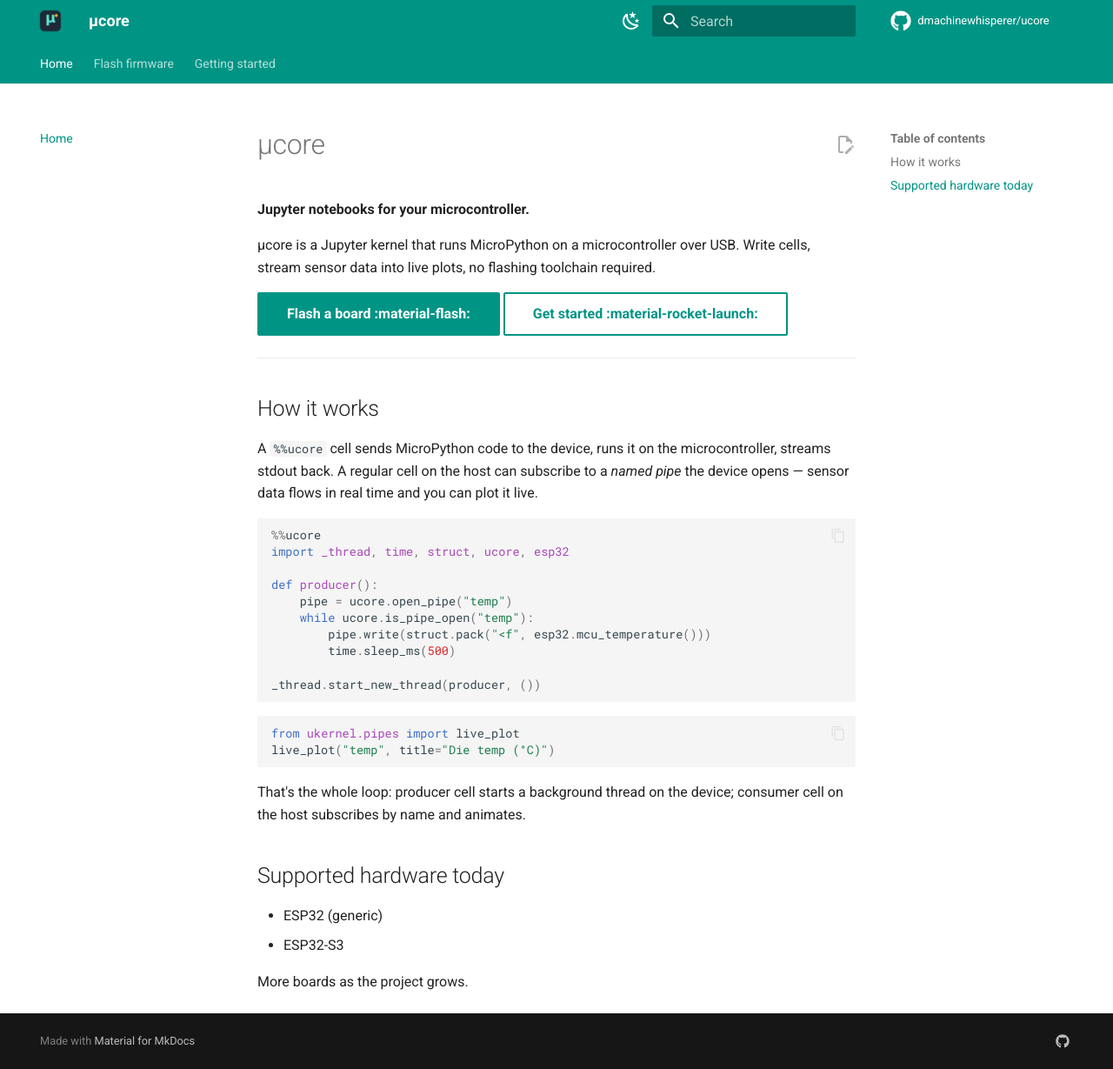
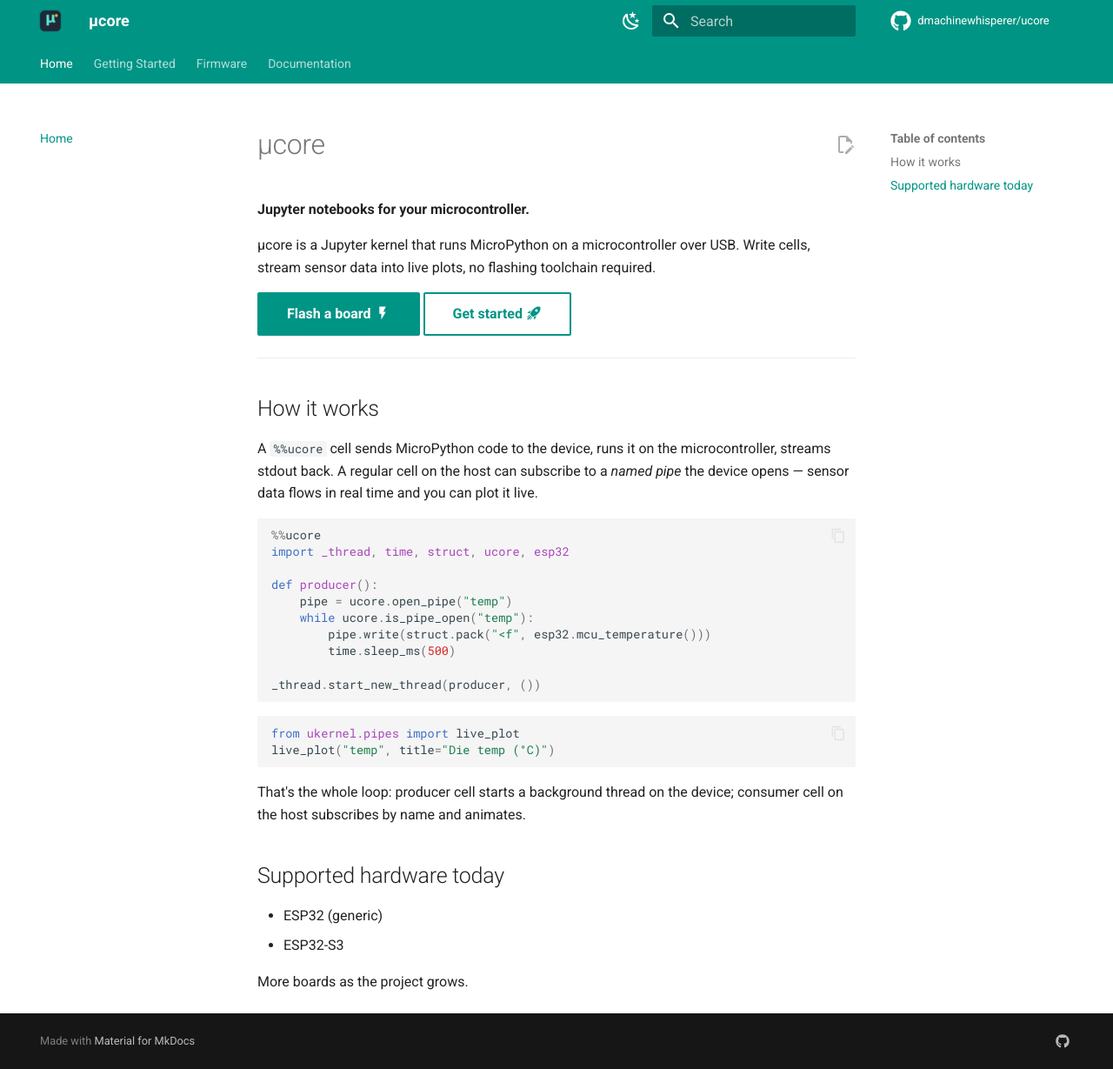
Before and after one commit to dmachinewhisperer/ucore, an MkDocs documentation site: the page built from docs/index.md, in a window 1280 px wide and 1229 px high. Shown: the whole window at 87% size. Built offline with MkDocs 1.6.1 and Material for MkDocs 9.7.7, drawn with Linux system fonts in a browser that asks for light colours; comment, search, counter and statistics services are not loaded.

Commit message:
docs: add Firmware tab, move Flash out of Documentation, add uagent to nav

```diff
--- a/mkdocs.yml
+++ b/mkdocs.yml
@@ -1,5 +1,5 @@
 site_name: µcore
-site_description: Jupyter notebooks for microcontrollers — MicroPython kernel with live sensor streaming.
+site_description: Jupyter kernel for microcontrollers — run MicroPython on ESP32 from a notebook.
 site_url: https://dmachinewhisperer.github.io/ucore/
 repo_url: https://github.com/dmachinewhisperer/ucore
 repo_name: dmachinewhisperer/ucore
@@ -38,15 +38,22 @@
 
 nav:
   - Home: index.md
-  - Flash firmware: flash.md
-  - Getting started: getting-started.md
+  - Getting Started: getting-started.md
+  - Firmware: flash.md
+  - Documentation:
+    - Pipes: pipes.md
+    - uagent: uagent.md
 
 markdown_extensions:
   - admonition
   - attr_list
   - md_in_html
   - pymdownx.details
-  - pymdownx.superfences
+  - pymdownx.superfences:
+      custom_fences:
+        - name: mermaid
+          class: mermaid
+          format: !!python/name:pymdownx.superfences.fence_code_format
   - pymdownx.highlight:
       anchor_linenums: true
       line_spans: __span
@@ -55,6 +62,9 @@
   - pymdownx.snippets
   - pymdownx.tabbed:
       alternate_style: true
+  - pymdownx.emoji:
+      emoji_index: !!python/name:material.extensions.emoji.twemoji
+      emoji_generator: !!python/name:material.extensions.emoji.to_svg
   - toc:
       permalink: true
 
```
